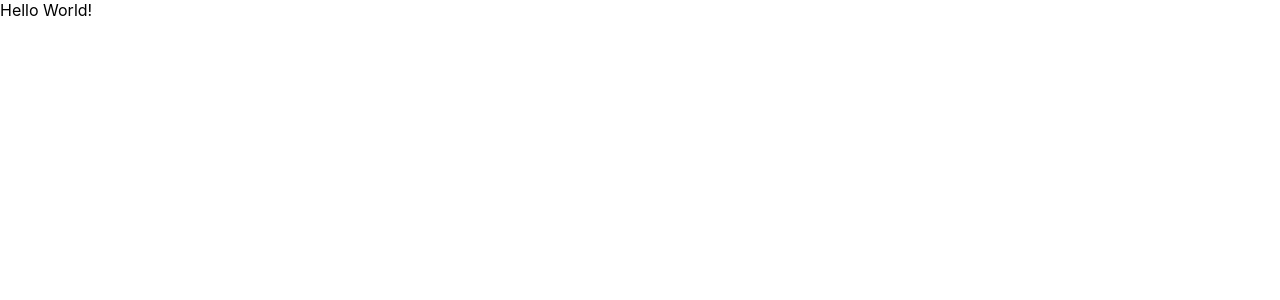
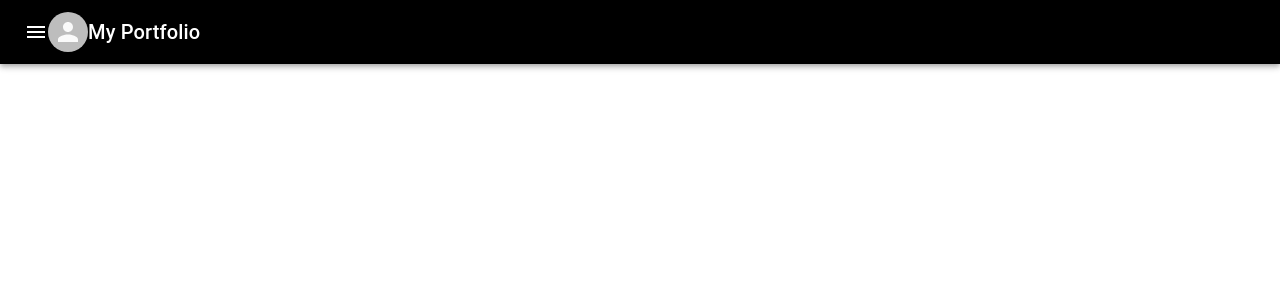
Before and after one commit to pulangcrackers/portfolio, a React (Create React App) app: page / in a window 1280 px wide. Shown: the top 300 px of the page. Built offline with nearby package versions, Linux system fonts and the light colour scheme.

Commit message:
added NavBar Component

```diff
--- a/package.json
+++ b/package.json
@@ -2,7 +2,7 @@
   "name": "prof-type-ui",
   "version": "0.1.0",
   "private": true,
-  "homepage": "https://paulangcrackers.github.io/my-portfolio",
+  "homepage": "https://pulangcrackers.github.io/portfolio",
   "dependencies": {
     "@material-ui/core": "^4.4.2",
     "@material-ui/styles": "^4.4.1",
@@ -23,8 +23,8 @@
     "build": "react-scripts build",
     "test": "react-scripts test",
     "eject": "react-scripts eject",
-    "deploy": "gh-pages -d build",
-    "predeploy": "npm run build"
+    "predeploy": "npm run build",
+    "deploy": "gh-pages -d build"
   },
   "eslintConfig": {
     "extends": "react-app"
--- a/src/App.tsx
+++ b/src/App.tsx
@@ -1,15 +1,13 @@
-import React, { Component } from "react";
+import React from "react";
 
 import NavBar from "./components/Navbar/navBar";
 
-class App extends Component {
-  render() {
-    return (
-      <React.Fragment>
-        <NavBar />
-      </React.Fragment>
-    );
-  }
-}
+const App = () => {
+  return (
+    <React.Fragment>
+      <NavBar />
+    </React.Fragment>
+  );
+};
 
 export default App;
--- a/src/components/Navbar/navBar.tsx
+++ b/src/components/Navbar/navBar.tsx
@@ -1,7 +1,30 @@
 import React from "react";
+import { AppBar, Avatar, Toolbar, Typography } from "@material-ui/core";
+import MenuIcon from "@material-ui/icons/Menu";
+import { makeStyles, createStyles, Theme } from "@material-ui/core/styles";
 
-const navBar = () => {
-  return <div>Hello World!</div>;
+import portLogo from "../../assets/Logo.png";
+
+const useStyles = makeStyles((theme: Theme) =>
+  createStyles({
+    appBar: {
+      backgroundColor: "#000"
+    }
+  })
+);
+const NavBar = () => {
+  const classes = useStyles();
+  return (
+    <div>
+      <AppBar position="static" className={classes.appBar}>
+        <Toolbar>
+          <MenuIcon></MenuIcon>
+          <Avatar />
+          <Typography variant="h6">My Portfolio</Typography>
+        </Toolbar>
+      </AppBar>
+    </div>
+  );
 };
 
-export default navBar;
+export default NavBar;
```
